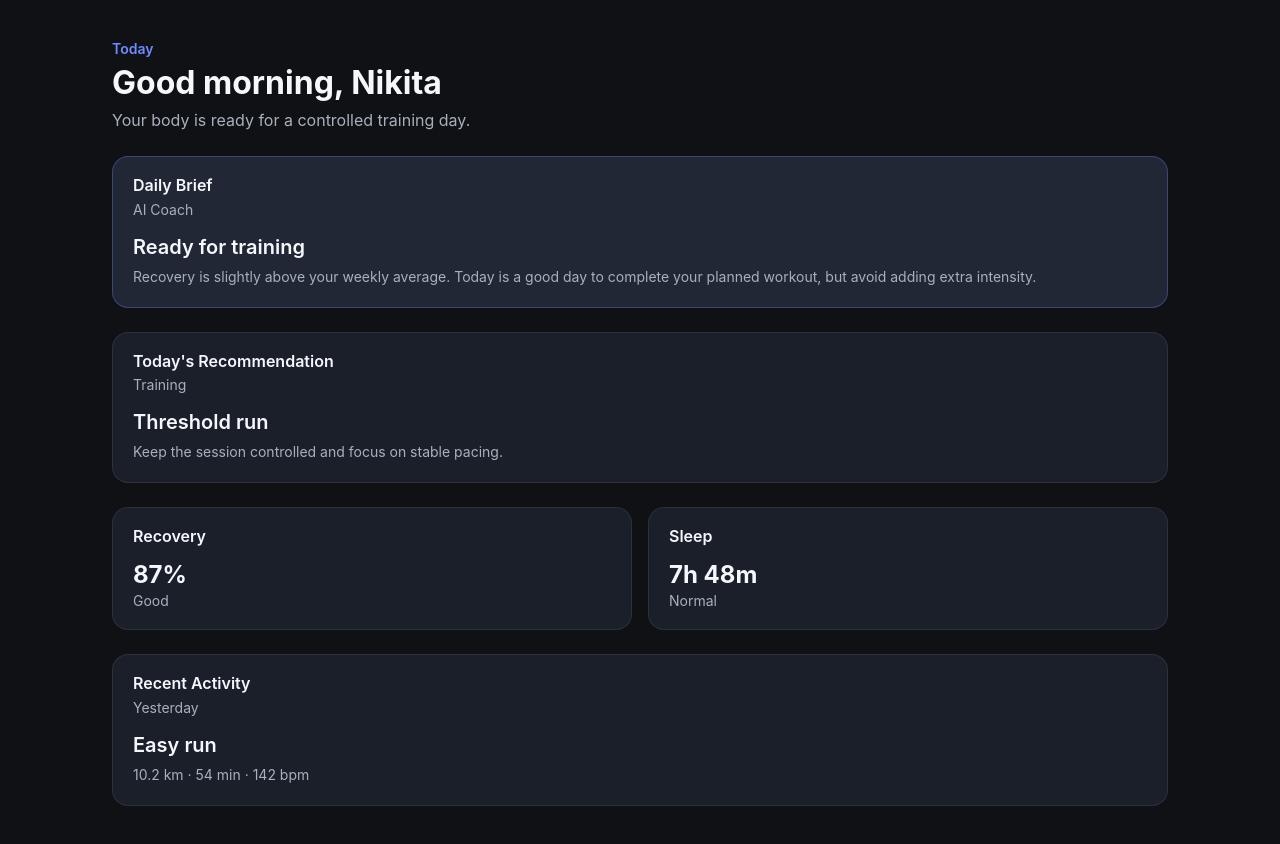
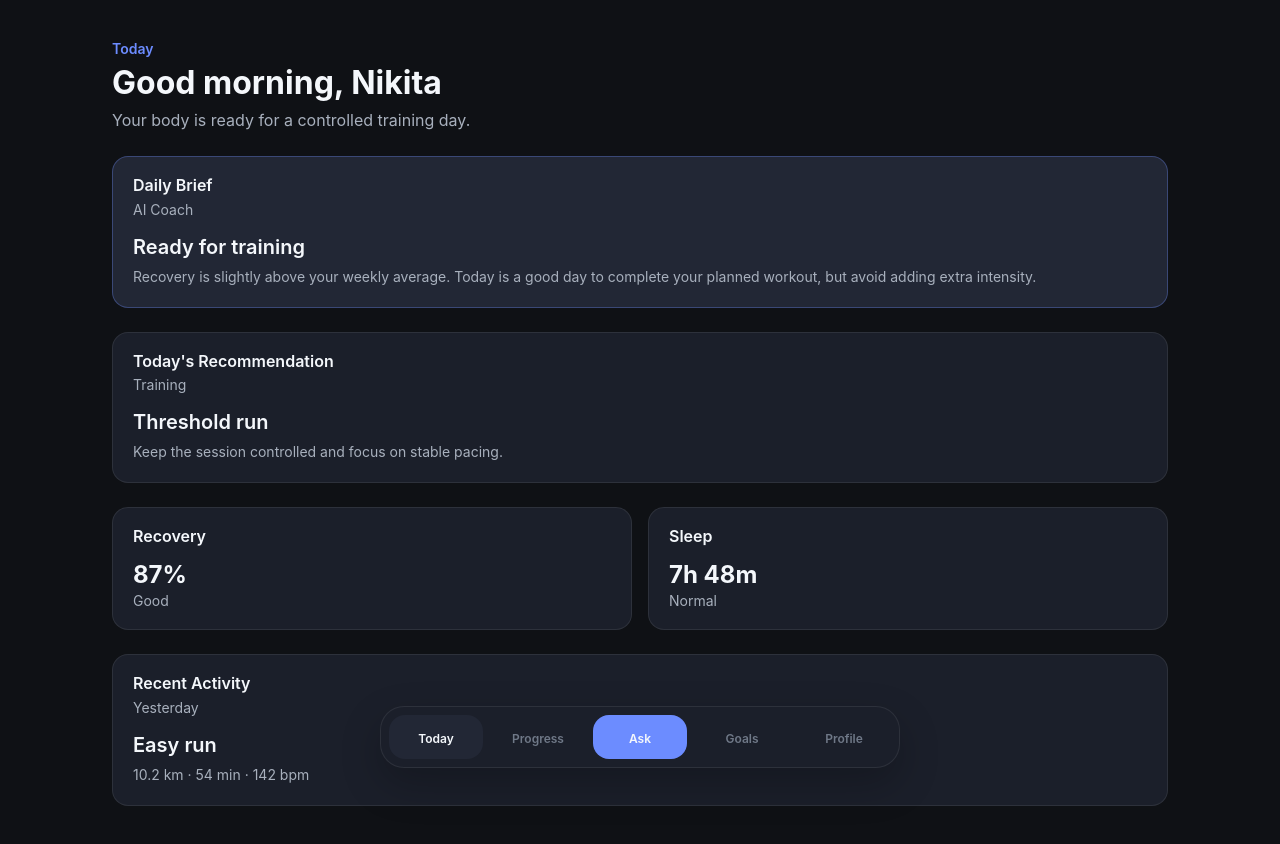
Before and after one commit to nikitaKor98/fit-coach-ai, a React (Vite) app: page / in a window 1280 px wide. Shown: the top 844 px of the page. Built offline with nearby package versions, Linux system fonts and the light colour scheme.

Commit message:
feat: add bottom navigation layout

```diff
--- a/src/app/App.tsx
+++ b/src/app/App.tsx
@@ -1,12 +1,21 @@
 import { createTodayViewModel } from "../pages/Today/today.viewModel";
 import { TodayPage } from "../pages/Today/TodayPage";
 import { AppShell } from "../shared/ui/layout/AppShell/AppShell";
+import { BottomNavigation } from "../shared/ui/navigation/BottomNavigation/BottomNavigation";
 
 const todayViewModel = createTodayViewModel();
 
+const navigationItems = [
+  { id: "today", label: "Today", isActive: true },
+  { id: "progress", label: "Progress" },
+  { id: "ask", label: "Ask", isPrimary: true },
+  { id: "goals", label: "Goals" },
+  { id: "profile", label: "Profile" },
+];
+
 function App() {
   return (
-    <AppShell>
+    <AppShell navigation={<BottomNavigation items={navigationItems} />}>
       <TodayPage data={todayViewModel} />
     </AppShell>
   );
--- a/src/shared/ui/layout/AppShell/AppShell.module.css
+++ b/src/shared/ui/layout/AppShell/AppShell.module.css
@@ -6,7 +6,7 @@
 .main {
   width: 100%;
   min-height: 100vh;
-  padding: var(--space-5) var(--space-4);
+  padding: var(--space-5) var(--space-4) 104px;
   margin: 0 auto;
 }
 
@@ -14,7 +14,7 @@
 @media (min-width: 768px) {
   .main {
     max-width: 720px;
-    padding: var(--space-8) var(--space-6);
+    padding: var(--space-8) var(--space-6) 120px;
   }
 }
 
@@ -22,7 +22,7 @@
 @media (min-width: 1024px) {
   .main {
     max-width: 960px;
-    padding: var(--space-10) var(--space-8);
+    padding: var(--space-10) var(--space-8) 128px;
   }
 }
 
--- a/src/shared/ui/layout/AppShell/AppShell.tsx
+++ b/src/shared/ui/layout/AppShell/AppShell.tsx
@@ -1,18 +1,16 @@
 import type { ReactNode } from "react";
-
 import styles from "./AppShell.module.css";
 
 type AppShellProps = {
   children: ReactNode;
   navigation?: ReactNode;
-  aside?: ReactNode;
-  header?: ReactNode;
 };
 
-export function AppShell({ children }: AppShellProps) {
+export function AppShell({ children, navigation }: AppShellProps) {
   return (
     <div className={styles.shell}>
       <main className={styles.main}>{children}</main>
+      {navigation}
     </div>
   );
 }
--- /dev/null
+++ b/src/shared/ui/navigation/BottomNavigation/BottomNavigation.module.css
@@ -0,0 +1,64 @@
+.navigation {
+  position: fixed;
+  right: var(--space-4);
+  bottom: var(--space-4);
+  left: var(--space-4);
+  z-index: 20;
+
+  display: grid;
+  grid-template-columns: repeat(5, 1fr);
+  gap: var(--space-2);
+
+  padding: var(--space-2);
+  border: 1px solid var(--color-border);
+  border-radius: var(--radius-2xl);
+  background: var(--color-surface-primary);
+  box-shadow: var(--shadow-card);
+}
+
+.item {
+  min-height: 44px;
+  border: 0;
+  border-radius: var(--radius-lg);
+  background: transparent;
+  color: var(--color-text-muted);
+  transition:
+    background-color var(--transition-base),
+    color var(--transition-base),
+    transform var(--transition-base);
+}
+
+.item:hover {
+  color: var(--color-text-primary);
+  background: var(--color-surface-secondary);
+}
+
+.active {
+  color: var(--color-text-primary);
+  background: var(--color-surface-secondary);
+}
+
+.primary {
+  color: var(--color-text-primary);
+  background: var(--color-accent-primary);
+}
+
+.primary:hover {
+  background: var(--color-accent-primary);
+  transform: translateY(-1px);
+}
+
+.label {
+  font-size: var(--font-size-xs);
+  font-weight: 600;
+}
+
+@media (min-width: 1024px) {
+  .navigation {
+    right: auto;
+    bottom: var(--space-8);
+    left: 50%;
+    width: min(520px, calc(100% - 64px));
+    transform: translateX(-50%);
+  }
+}
--- /dev/null
+++ b/src/shared/ui/navigation/BottomNavigation/BottomNavigation.tsx
@@ -0,0 +1,32 @@
+import styles from "./BottomNavigation.module.css";
+
+export type BottomNavigationItem = {
+  id: string;
+  label: string;
+  isActive?: boolean;
+  isPrimary?: boolean;
+};
+
+type BottomNavigationProps = {
+  items: BottomNavigationItem[];
+};
+
+export function BottomNavigation({ items }: BottomNavigationProps) {
+  return (
+    <nav className={styles.navigation} aria-lable="Primary navigation">
+      {items.map((item) => (
+        <button
+          key={item.id}
+          type="button"
+          className={[
+            styles.item,
+            item.isActive ? styles.active : "",
+            item.isPrimary ? styles.primary : "",
+          ].join(" ")}
+        >
+          <span className={styles.label}>{item.label}</span>
+        </button>
+      ))}
+    </nav>
+  );
+}
```
